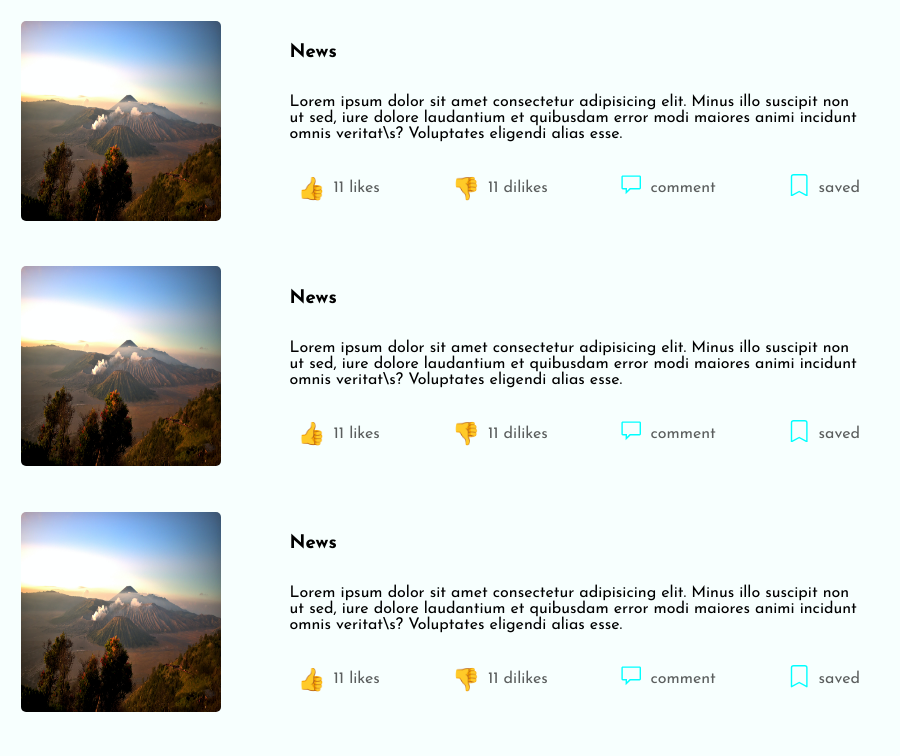
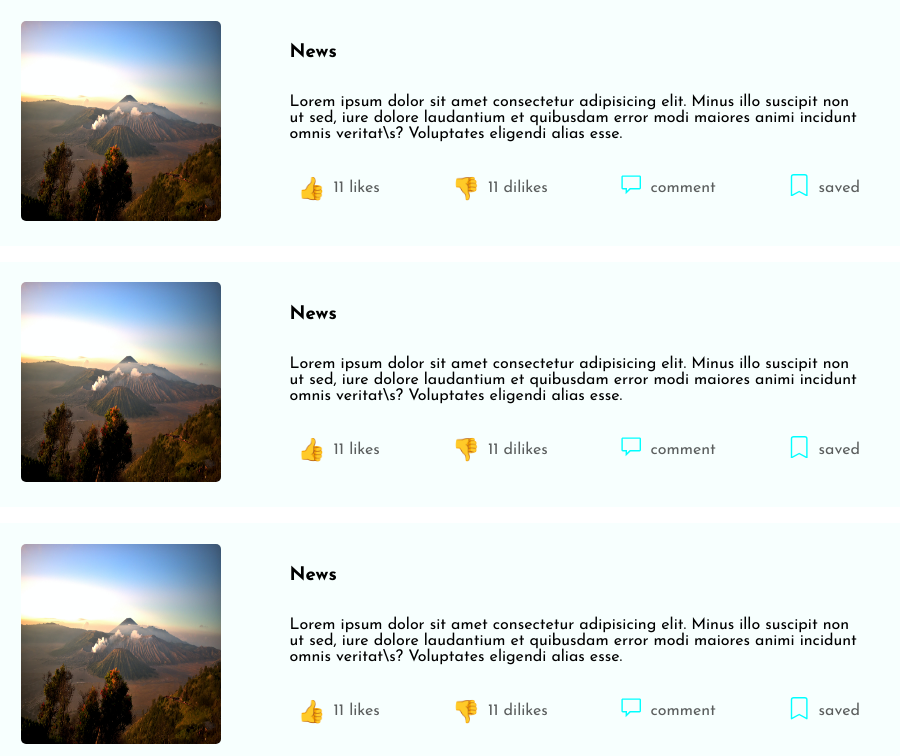
Before and after one commit to esmaelmoh/blog-mern-frontend, a React (Create React App) app: page / in a window 1280 px wide. Shown: the top 756 px of the page, without its empty margins (0-901 px from the left). Built offline with nearby package versions, Linux system fonts and the light colour scheme.

Commit message:
regular commit194

```diff
--- a/src/pages/Posts/Posts.jsx
+++ b/src/pages/Posts/Posts.jsx
@@ -1,9 +1,9 @@
 import React from 'react'
 import Post from '../../components/Post/Post'
-import './Posts'
+import './Posts.css'
 const Posts = () => {
   return (
-    <div className='posts-containerposts-container'>
+    <div className='posts-container'>
         <Post/>
         <Post/>
         <Post/>
```
Also changed, not shown: 1 other file (tests, documents, lock files or other folders).
